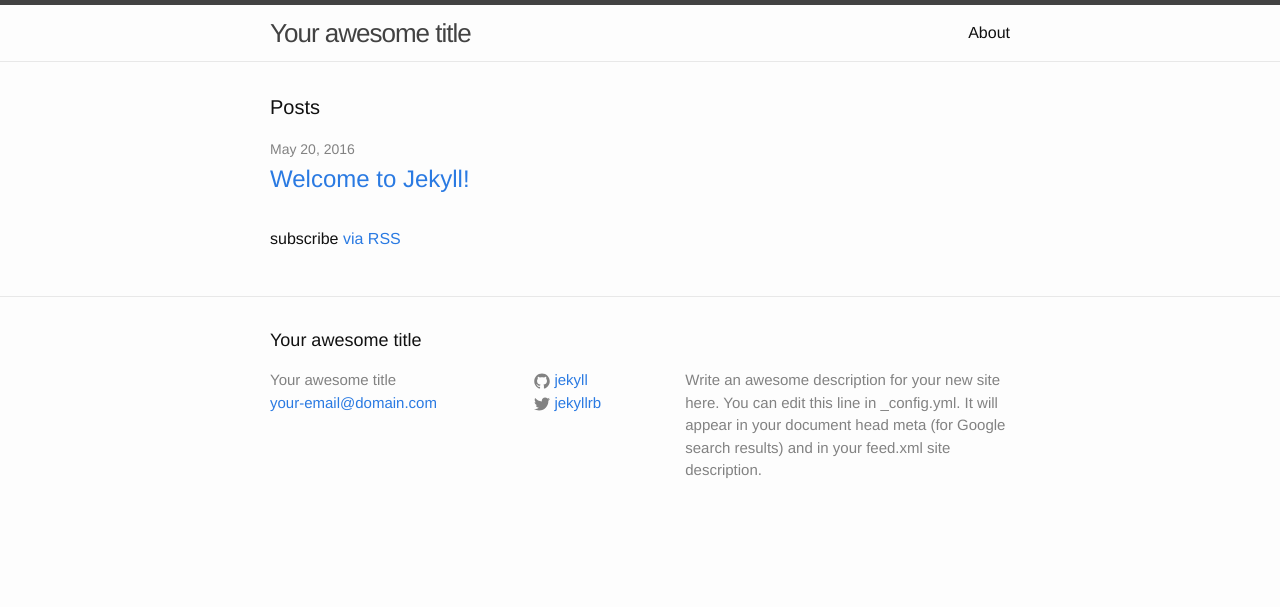
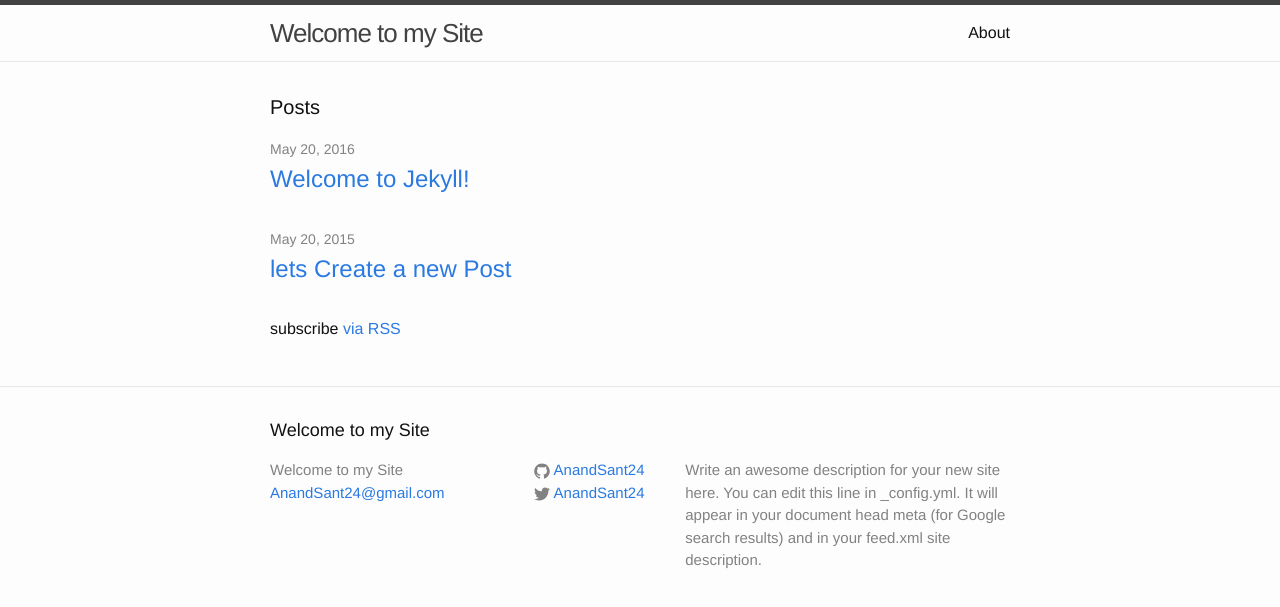
Before and after one commit to anandSant24/anandsant24.github.io, a Jekyll site: the page built from AnandSant/index.html, in a window 1280 px wide. Shown: the top 607 px of the page. Built offline with Jekyll 4.4.1, drawn with Linux system fonts in a browser that asks for light colours.

Commit message:
my First site using jekyll

```diff
--- a/AnandSant/_config.yml
+++ b/AnandSant/_config.yml
@@ -6,16 +6,16 @@
 # 'jekyll serve'. If you change this file, please restart the server process.
 
 # Site settings
-title: Your awesome title
-email: your-email@domain.com
+title: Welcome to my Site
+email: AnandSant24@gmail.com
 description: > # this means to ignore newlines until "baseurl:"
   Write an awesome description for your new site here. You can edit this
   line in _config.yml. It will appear in your document head meta (for
   Google search results) and in your feed.xml site description.
 baseurl: "" # the subpath of your site, e.g. /blog
-url: "http://yourdomain.com" # the base hostname & protocol for your site
-twitter_username: jekyllrb
-github_username:  jekyll
-
+url: "AnandSant24@github.io" # the base hostname & protocol for your site
+twitter_username: AnandSant24
+github_username:  AnandSant24
+permalink: pretty
 # Build settings
 markdown: kramdown
--- a/AnandSant/_layouts/post.html
+++ b/AnandSant/_layouts/post.html
@@ -5,6 +5,7 @@ layout: default
 
   <header class="post-header">
     <h1 class="post-title" itemprop="name headline">{{ page.title }}</h1>
+    <p><i>{{page.summary}}</i></p>
     <p class="post-meta"><time datetime="{{ page.date | date_to_xmlschema }}" itemprop="datePublished">{{ page.date | date: "%b %-d, %Y" }}</time>{% if page.author %} • <span itemprop="author" itemscope itemtype="http://schema.org/Person"><span itemprop="name">{{ page.author }}</span></span>{% endif %}</p>
   </header>
 
--- /dev/null
+++ b/AnandSant/_posts/2015-05-20-Create-new-blog.md
@@ -0,0 +1,10 @@
+---
+
+layout: post
+title: "lets Create a new Post"
+featured_images: ''
+comments: false
+tags:
+summary: 'Summary Here'
+
+---
```
